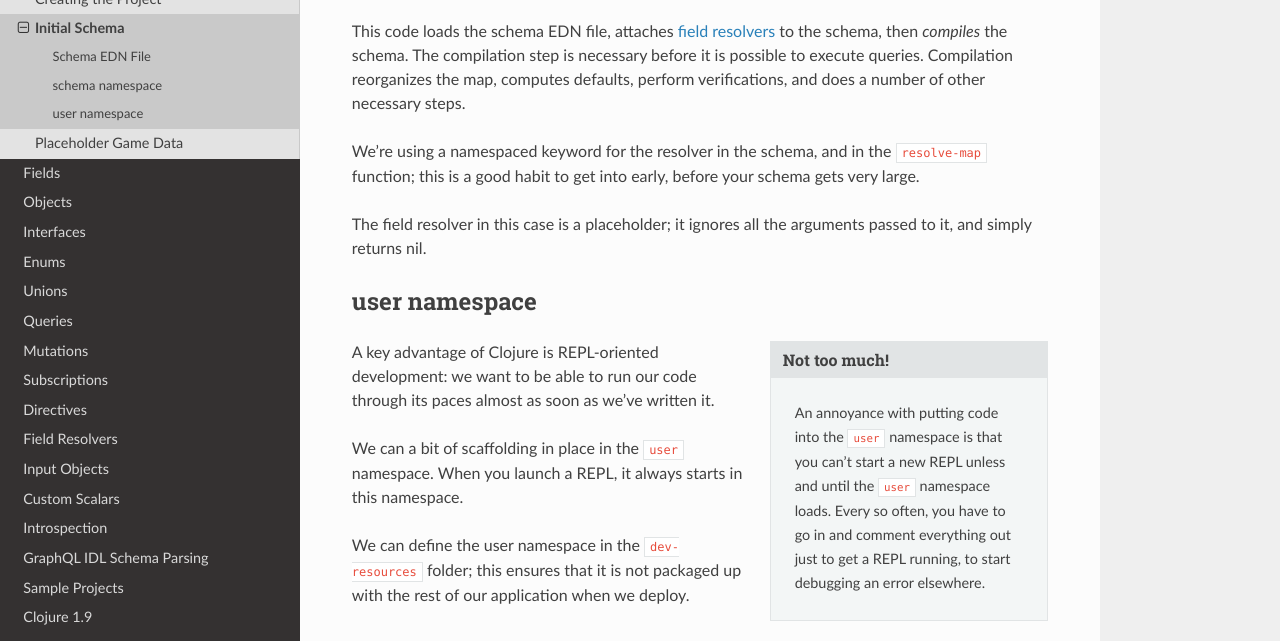
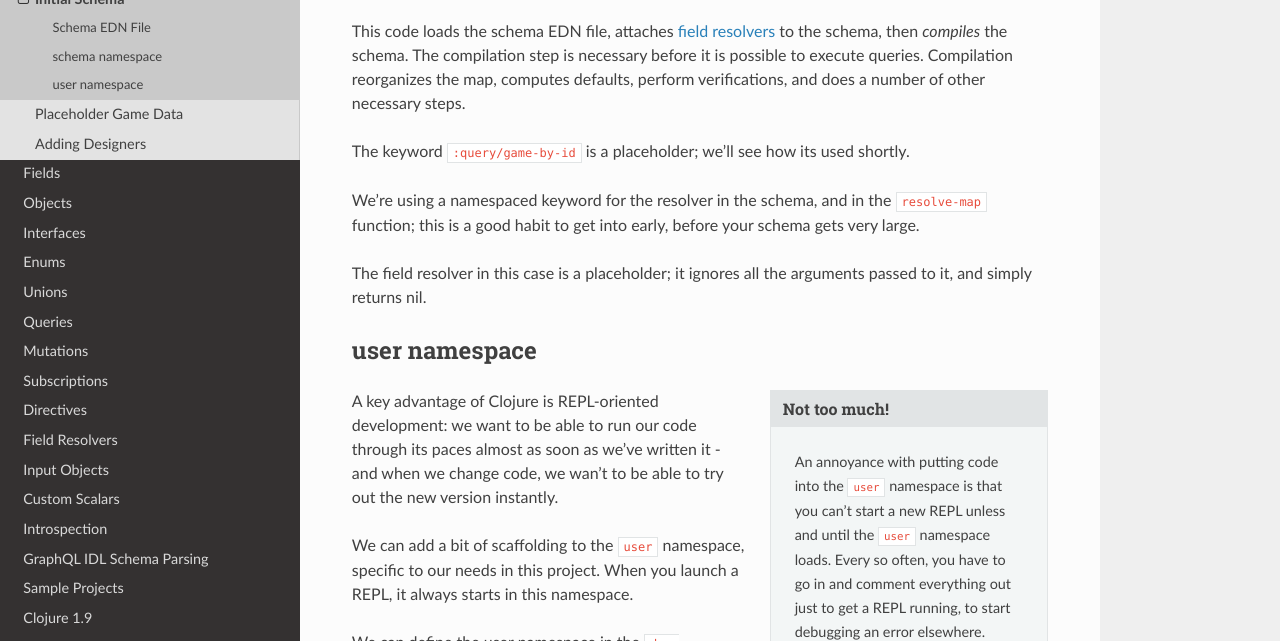
Before and after one commit to walmartlabs/lacinia, a Sphinx documentation site: the page built from docs/tutorial/init-schema.rst, in a window 1280 px wide and 900 px high, scrolled down 1062 px, cut to the strip 116-757 px from the top of the window. Built offline with Sphinx 7.4.7 and the Read the Docs theme 2.0.0, drawn with Linux system fonts in a browser that asks for light colours.

Commit message:
Add Designers

```diff
--- a/docs/tutorial/game-data.rst
+++ b/docs/tutorial/game-data.rst
@@ -37,7 +37,7 @@
 Field resolvers are passed a map of arguments, with keyword ids.
 We use a bit of destructing to extract the id [#too-much]_.
 The data in the map is already in a form that matches the GraphQL schema, so it's
-just a matter of `get`-ing it out of the games map.
+just a matter of ``get``-ing it out of the games map.
 
 Inside ``resolver-map``, we read the data, then use typical Clojure data manipulation
 to get it into the form that we want.
--- a/docs/tutorial/index.rst
+++ b/docs/tutorial/index.rst
@@ -9,6 +9,7 @@
    create-project
    init-schema
    game-data
+   designer-data
 
 
 .. caution::
--- a/docs/tutorial/init-schema.rst
+++ b/docs/tutorial/init-schema.rst
@@ -51,6 +51,8 @@
 Compilation reorganizes the map, computes defaults, perform verifications,
 and does a number of other necessary steps.
 
+The keyword ``:query/game-by-id`` is a placeholder; we'll see how its used shortly.
+
 We're using a namespaced keyword for the resolver in the schema, and in the
 ``resolve-map`` function; this is a good habit to get into early, before your
 schema gets very large.
@@ -69,9 +71,11 @@
    a REPL running, to start debugging an error elsewhere.
 
 A key advantage of Clojure is REPL-oriented development: we want to be able to
-run our code through its paces almost as soon as we've written it.
+run our code through its paces almost as soon as we've written it - and when we
+change code, we wan't to be able to try out the new version instantly.
 
-We can a bit of scaffolding in place in the ``user`` namespace.
+We can add a bit of scaffolding to the ``user`` namespace, specific to
+our needs in this project.
 When you launch a REPL, it always starts in this namespace.
 
 We can define the user namespace in the ``dev-resources`` folder; this ensures
```
Also changed, not shown: docs/tutorial/designer-data.rst (added, +91 -0 lines).
